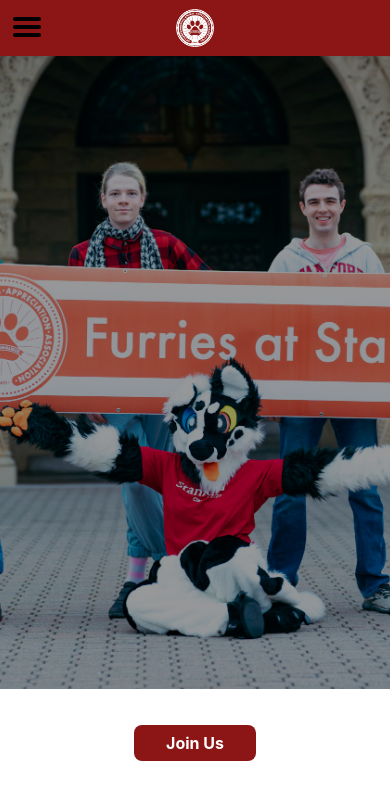
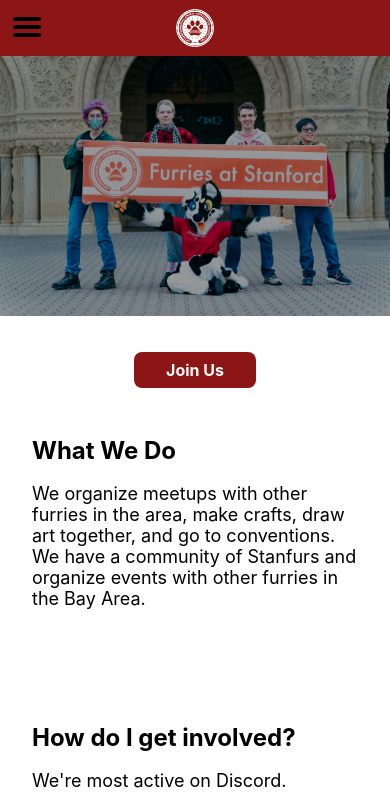
Before and after one commit to Stanford-Furries/stanford-furries-website, a React (Create React App) app: page / in a window 390 px wide. Shown: the top 792 px of the page. Built offline with nearby package versions, Linux system fonts and the light colour scheme.

Commit message:
Prevent banner from clipping on phone

```diff
--- a/src/components/Hero.css
+++ b/src/components/Hero.css
@@ -7,8 +7,9 @@
 }
 
 #hero-img {
-    height: 75vh;
+    height: auto;
     width: 100%;
+    max-height: calc(100vh - 3.5rem); /* 3.5rem is the height of the navbar */
     object-fit: cover;
     filter: brightness(0.6);
     user-select: none;
--- a/src/components/Navbar.css
+++ b/src/components/Navbar.css
@@ -42,6 +42,7 @@
 @media only screen and (max-width: 768px) {
     .navbar {
         flex-direction: column;
+        overflow: hidden;
 
         .navbar-links {
             display: flex;
```
